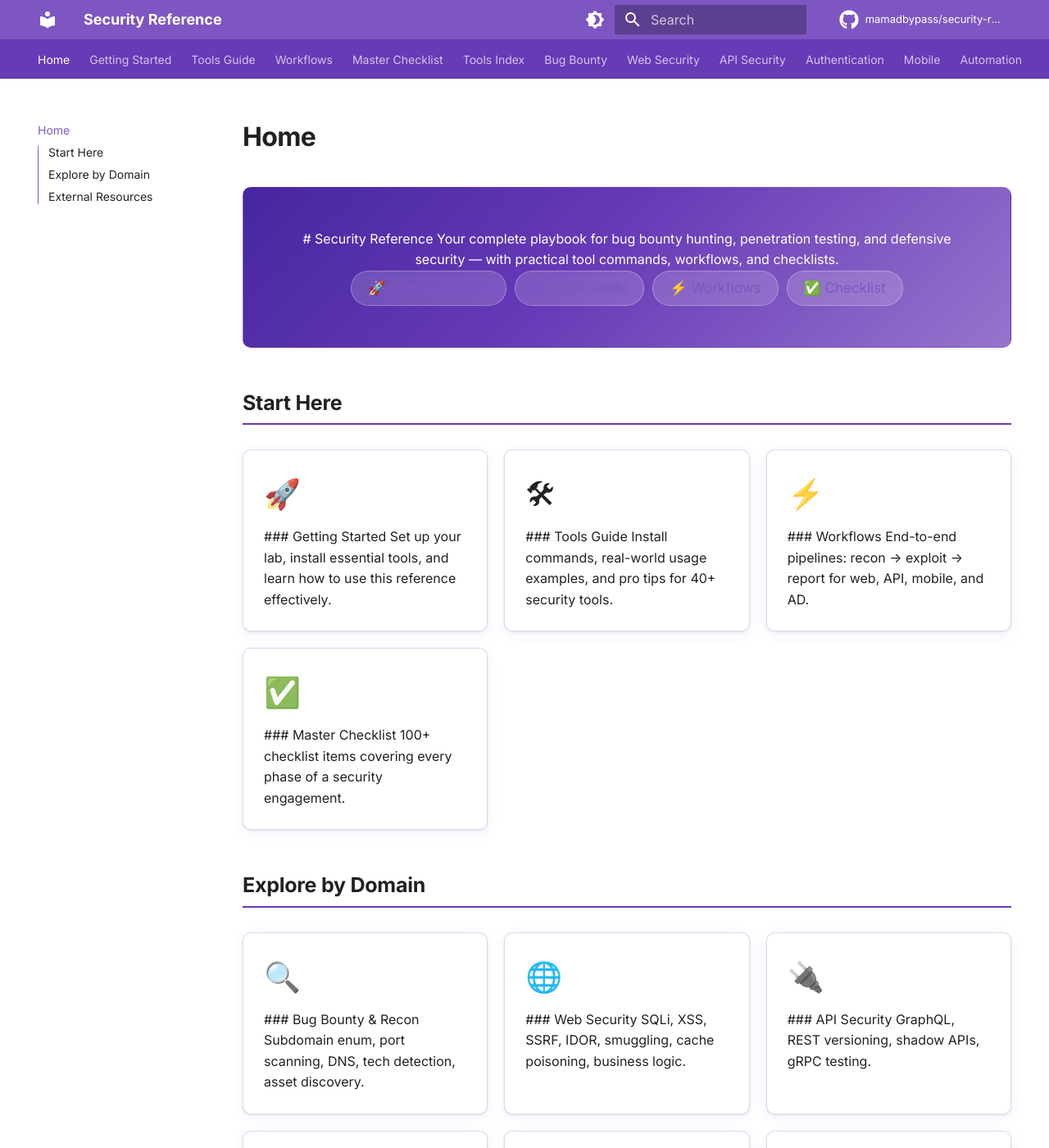
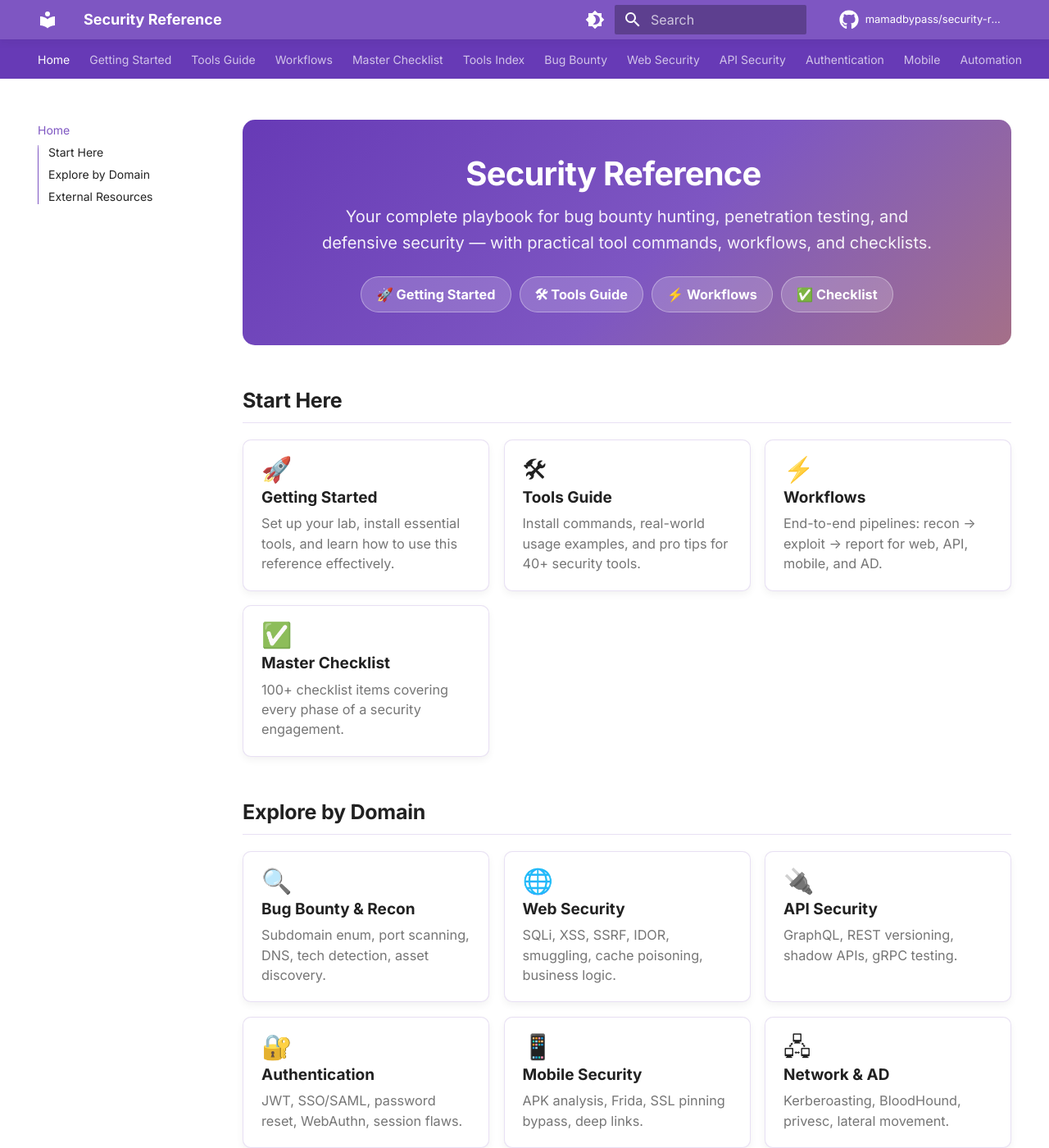
Before and after one commit to mamadbypass/security-reference, an MkDocs documentation site: the page built from docs/index.md, in a window 1280 px wide and 1400 px high. Shown: the whole window at 82% size. Built offline with MkDocs 1.6.1 and Material for MkDocs 9.7.7, drawn with Linux system fonts in a browser that asks for light colours; comment, search, counter and statistics services are not loaded; some of the changed text lies outside the part shown.

Commit message:
Fix UI rendering and sync colors/sizes across light and dark mode
Root cause: md_in_html was missing, so markdown inside HTML blocks rendered
as raw text (# headings, **bold**, card titles). Add md_in_html extension.

- Rewrite homepage and Getting Started cards as semantic HTML spans
- Rebuild CSS on Material theme variables (no conflicting custom colors)
- Unify heading colors, card sizing, tables, diagrams, and hero badges
- Improve Mermaid theme sync on palette toggle
- Hide duplicate Home title on index page

```diff
--- a/docs/index.md
+++ b/docs/index.md
@@ -15,96 +20,84 @@ Your complete playbook for bug bounty hunting, penetration testing, and defensiv
 
 ## Start Here
 
-<div class="sr-grid" markdown="1">
+<div class="sr-grid">
 
 <a class="sr-card" href="GETTING_STARTED/">
-<div class="sr-card-icon">🚀</div>
-
-### Getting Started
-Set up your lab, install essential tools, and learn how to use this reference effectively.
+<span class="sr-card-icon" aria-hidden="true">🚀</span>
+<span class="sr-card-title">Getting Started</span>
+<span class="sr-card-text">Set up your lab, install essential tools, and learn how to use this reference effectively.</span>
 </a>
 
 <a class="sr-card" href="TOOLS_GUIDE/">
-<div class="sr-card-icon">🛠</div>
-
-### Tools Guide
-Install commands, real-world usage examples, and pro tips for 40+ security tools.
+<span class="sr-card-icon" aria-hidden="true">🛠</span>
+<span class="sr-card-title">Tools Guide</span>
+<span class="sr-card-text">Install commands, real-world usage examples, and pro tips for 40+ security tools.</span>
 </a>
 
 <a class="sr-card" href="WORKFLOWS/">
-<div class="sr-card-icon">⚡</div>
-
-### Workflows
-End-to-end pipelines: recon → exploit → report for web, API, mobile, and AD.
+<span class="sr-card-icon" aria-hidden="true">⚡</span>
+<span class="sr-card-title">Workflows</span>
+<span class="sr-card-text">End-to-end pipelines: recon → exploit → report for web, API, mobile, and AD.</span>
 </a>
 
 <a class="sr-card" href="MASTER_CHECKLIST/">
-<div class="sr-card-icon">✅</div>
-
-### Master Checklist
-100+ checklist items covering every phase of a security engagement.
+<span class="sr-card-icon" aria-hidden="true">✅</span>
+<span class="sr-card-title">Master Checklist</span>
+<span class="sr-card-text">100+ checklist items covering every phase of a security engagement.</span>
 </a>
 
 </div>
 
 ## Explore by Domain
 
-<div class="sr-grid" markdown="1">
+<div class="sr-grid">
 
 <a class="sr-card" href="bug-bounty/recon/">
-<div class="sr-card-icon">🔍</div>
-
-### Bug Bounty & Recon
-Subdomain enum, port scanning, DNS, tech detection, asset discovery.
+<span class="sr-card-icon" aria-hidden="true">🔍</span>
+<span class="sr-card-title">Bug Bounty &amp; Recon</span>
+<span class="sr-card-text">Subdomain enum, port scanning, DNS, tech detection, asset discovery.</span>
 </a>
 
 <a class="sr-card" href="web/sqli/">
-<div class="sr-card-icon">🌐</div>
-
-### Web Security
-SQLi, XSS, SSRF, IDOR, smuggling, cache poisoning, business logic.
+<span class="sr-card-icon" aria-hidden="true">🌐</span>
+<span class="sr-card-title">Web Security</span>
+<span class="sr-card-text">SQLi, XSS, SSRF, IDOR, smuggling, cache poisoning, business logic.</span>
 </a>
 
 <a class="sr-card" href="api/graphql/">
-<div class="sr-card-icon">🔌</div>
-
-### API Security
-GraphQL, REST versioning, shadow APIs, gRPC testing.
+<span class="sr-card-icon" aria-hidden="true">🔌</span>
+<span class="sr-card-title">API Security</span>
+<span class="sr-card-text">GraphQL, REST versioning, shadow APIs, gRPC testing.</span>
 </a>
 
 <a class="sr-card" href="authentication/jwt/">
-<div class="sr-card-icon">🔐</div>
-
-### Authentication
-JWT, SSO/SAML, password reset, WebAuthn, session flaws.
+<span class="sr-card-icon" aria-hidden="true">🔐</span>
+<span class="sr-card-title">Authentication</span>
+<span class="sr-card-text">JWT, SSO/SAML, password reset, WebAuthn, session flaws.</span>
 </a>
 
 <a class="sr-card" href="mobile/apk-ipa-analysis/">
-<div class="sr-card-icon">📱</div>
-
-### Mobile Security
-APK analysis, Frida, SSL pinning bypass, deep links.
+<span class="sr-card-icon" aria-hidden="true">📱</span>
+<span class="sr-card-title">Mobile Security</span>
+<span class="sr-card-text">APK analysis, Frida, SSL pinning bypass, deep links.</span>
 </a>
 
 <a class="sr-card" href="network/active-directory/">
-<div class="sr-card-icon">🖧</div>
-
-### Network & AD
-Kerberoasting, BloodHound, privesc, lateral movement.
+<span class="sr-card-icon" aria-hidden="true">🖧</span>
+<span class="sr-card-title">Network &amp; AD</span>
+<span class="sr-card-text">Kerberoasting, BloodHound, privesc, lateral movement.</span>
 </a>
 
 <a class="sr-card" href="cloud/aws/">
-<div class="sr-card-icon">☁️</div>
-
-### Cloud Security
-AWS, Azure, GCP, Kubernetes misconfigurations.
+<span class="sr-card-icon" aria-hidden="true">☁️</span>
+<span class="sr-card-title">Cloud Security</span>
+<span class="sr-card-text">AWS, Azure, GCP, Kubernetes misconfigurations.</span>
 </a>
 
 <a class="sr-card" href="blue-team/detection-engineering/">
-<div class="sr-card-icon">🛡️</div>
-
-### Blue Team
-Detection engineering, SIEM, threat hunting, incident response.
+<span class="sr-card-icon" aria-hidden="true">🛡️</span>
+<span class="sr-card-title">Blue Team</span>
+<span class="sr-card-text">Detection engineering, SIEM, threat hunting, incident response.</span>
 </a>
 
 </div>
--- a/docs/javascripts/theme-sync.js
+++ b/docs/javascripts/theme-sync.js
@@ -1,13 +1,22 @@
-/* Re-render Mermaid diagrams when the user toggles light/dark mode. */
+/* Keep Mermaid diagrams in sync with Material light/dark palette. */
 (function () {
-  function currentScheme() {
-    return document.body.getAttribute("data-md-color-scheme") || "default";
+  function scheme() {
+    return document.body.getAttribute("data-md-color-scheme") === "slate" ? "dark" : "default";
+  }
+
+  function mermaidTheme() {
+    return scheme() === "dark" ? "dark" : "default";
   }
 
   function rerenderMermaid() {
     if (typeof mermaid === "undefined" || !mermaid.run) {
       return;
     }
+    mermaid.initialize({
+      startOnLoad: false,
+      theme: mermaidTheme(),
+      securityLevel: "loose",
+    });
     var nodes = document.querySelectorAll(".mermaid");
     if (!nodes.length) {
       return;
@@ -24,18 +33,20 @@
     mermaid.run({ nodes: nodes });
   }
 
-  var lastScheme = currentScheme();
+  var last = scheme();
   var observer = new MutationObserver(function () {
-    var scheme = currentScheme();
-    if (scheme === lastScheme) {
+    var current = scheme();
+    if (current === last) {
       return;
     }
-    lastScheme = scheme;
-    window.setTimeout(rerenderMermaid, 120);
+    last = current;
+    window.setTimeout(rerenderMermaid, 150);
   });
 
-  observer.observe(document.body, {
-    attributes: true,
-    attributeFilter: ["data-md-color-scheme"],
+  document.addEventListener("DOMContentLoaded", function () {
+    observer.observe(document.body, {
+      attributes: true,
+      attributeFilter: ["data-md-color-scheme"],
+    });
   });
 })();
--- a/docs/stylesheets/extra.css
+++ b/docs/stylesheets/extra.css
@@ -1,93 +1,63 @@
-/* Security Reference — dual-theme design tokens aligned with Material */
+/* Security Reference — synced with Material light/dark palettes */
 
 :root,
 [data-md-color-scheme="default"] {
-  --sr-brand: #673ab7;
-  --sr-brand-light: #9575cd;
-  --sr-brand-dark: #512da8;
-  --sr-accent: #ffb300;
-
-  --sr-surface: rgba(103, 58, 183, 0.06);
-  --sr-surface-strong: rgba(103, 58, 183, 0.11);
-  --sr-border: rgba(103, 58, 183, 0.2);
-  --sr-border-hover: rgba(103, 58, 183, 0.5);
-
-  --sr-heading: #4527a0;
-  --sr-heading-sub: #5e35b1;
-  --sr-text-muted: rgba(0, 0, 0, 0.62);
-  --sr-text-on-brand: #ffffff;
-
-  --sr-card-bg: var(--md-default-bg-color);
-  --sr-card-shadow: 0 1px 3px rgba(0, 0, 0, 0.08), 0 4px 16px rgba(103, 58, 183, 0.08);
-  --sr-card-shadow-hover: 0 4px 20px rgba(103, 58, 183, 0.18);
-
-  --sr-hero-gradient: linear-gradient(135deg, #4527a0 0%, #673ab7 45%, #9575cd 100%);
-  --sr-diagram-bg: #f3f0f9;
-  --sr-diagram-border: rgba(103, 58, 183, 0.22);
-  --sr-diagram-methodology-bg: linear-gradient(
-    135deg,
-    rgba(103, 58, 183, 0.09) 0%,
-    rgba(255, 179, 0, 0.08) 100%
-  );
-
-  --sr-table-header-bg: #673ab7;
-  --sr-table-header-fg: #ffffff;
-  --sr-table-row-alt: rgba(103, 58, 183, 0.05);
-  --sr-table-border: rgba(103, 58, 183, 0.14);
-
-  --sr-header-shadow: 0 1px 4px rgba(103, 58, 183, 0.12);
-  --sr-radius: 10px;
+  --sr-surface: var(--md-default-bg-color--light);
+  --sr-border: color-mix(in srgb, var(--md-primary-fg-color) 18%, transparent);
+  --sr-border-hover: color-mix(in srgb, var(--md-primary-fg-color) 42%, transparent);
+  --sr-muted: color-mix(in srgb, var(--md-default-fg-color) 62%, transparent);
+  --sr-radius: 0.5rem;
+  --sr-shadow: var(--md-shadow-z1);
+  --sr-shadow-hover: var(--md-shadow-z2);
 }
 
 [data-md-color-scheme="slate"] {
-  --sr-brand: #b39ddb;
-  --sr-brand-light: #d1c4e9;
-  --sr-brand-dark: #9575cd;
-  --sr-accent: #ffca28;
+  --sr-surface: var(--md-default-bg-color--light);
+  --sr-border: color-mix(in srgb, var(--md-primary-fg-color--light) 24%, transparent);
+  --sr-border-hover: color-mix(in srgb, var(--md-primary-fg-color--light) 50%, transparent);
+  --sr-muted: color-mix(in srgb, var(--md-default-fg-color) 68%, transparent);
+}
 
-  --sr-surface: rgba(179, 157, 219, 0.1);
-  --sr-surface-strong: rgba(179, 157, 219, 0.16);
-  --sr-border: rgba(179, 157, 219, 0.24);
-  --sr-border-hover: rgba(179, 157, 219, 0.55);
+/* ── Typography (inherit Material scale) ───────────────── */
+.md-typeset h1 {
+  font-weight: 700;
+  letter-spacing: -0.02em;
+  color: var(--md-default-fg-color);
+}
 
-  --sr-heading: #e1bee7;
-  --sr-heading-sub: #ce93d8;
-  --sr-text-muted: rgba(255, 255, 255, 0.68);
-  --sr-text-on-brand: #ffffff;
+.md-typeset h2 {
+  font-weight: 600;
+  color: var(--md-default-fg-color);
+  border-bottom: 1px solid var(--sr-border);
+  padding-bottom: 0.35em;
+  margin-top: 2em;
+}
 
-  --sr-card-bg: var(--md-default-bg-color--light);
-  --sr-card-shadow: 0 1px 4px rgba(0, 0, 0, 0.35), 0 4px 18px rgba(0, 0, 0, 0.25);
-  --sr-card-shadow-hover: 0 6px 24px rgba(0, 0, 0, 0.45);
+.md-typeset h3,
+.md-typeset h4 {
+  font-weight: 600;
+  color: var(--md-default-fg-color);
+}
 
-  --sr-hero-gradient: linear-gradient(135deg, #120a1f 0%, #311b92 40%, #512da8 100%);
-  --sr-diagram-bg: rgba(255, 255, 255, 0.04);
-  --sr-diagram-border: rgba(179, 157, 219, 0.3);
-  --sr-diagram-methodology-bg: linear-gradient(
-    135deg,
-    rgba(149, 117, 205, 0.14) 0%,
-    rgba(255, 202, 40, 0.09) 100%
-  );
-
-  --sr-table-header-bg: #4527a0;
-  --sr-table-header-fg: #f3e5f5;
-  --sr-table-row-alt: rgba(179, 157, 219, 0.07);
-  --sr-table-border: rgba(179, 157, 219, 0.18);
-
-  --sr-header-shadow: 0 1px 6px rgba(0, 0, 0, 0.45);
+.md-typeset h4 {
+  font-size: 0.8rem;
+  text-transform: uppercase;
+  letter-spacing: 0.05em;
+  opacity: 0.85;
 }
 
 /* ── Mermaid diagrams ─────────────────────────────────── */
 .sr-diagram {
-  background: var(--sr-diagram-bg);
-  border: 1px solid var(--sr-diagram-border);
+  background: var(--md-code-bg-color);
+  border: 1px solid var(--sr-border);
   border-radius: var(--sr-radius);
-  padding: 1.25rem 1rem;
-  margin: 1.5rem 0 2rem;
+  padding: 1rem;
+  margin: 1.25rem 0 1.75rem;
   overflow-x: auto;
 }
 
 .sr-diagram-methodology {
-  background: var(--sr-diagram-methodology-bg);
+  background: color-mix(in srgb, var(--md-accent-fg-color) 6%, var(--md-code-bg-color));
 }
 
 .sr-diagram .mermaid {
@@ -100,78 +70,34 @@
   height: auto;
 }
 
-/* ── Typography ─────────────────────────────────────────── */
-.md-typeset h1 {
-  font-weight: 700;
-  letter-spacing: -0.02em;
-  color: var(--md-default-fg-color);
-}
-
-.md-typeset h2 {
-  font-weight: 600;
-  color: var(--md-default-fg-color);
-  border-bottom: 2px solid var(--sr-brand);
-  padding-bottom: 0.3em;
-  margin-top: 2em;
-}
-
-.md-typeset h3 {
-  font-weight: 600;
-  margin-top: 1.5em;
-  color: var(--sr-heading-sub);
-}
-
-.md-typeset h4 {
-  font-weight: 600;
-  font-size: 0.95em;
-  text-transform: uppercase;
-  letter-spacing: 0.04em;
-  color: var(--sr-heading);
-  margin-top: 1.25em;
-}
-
-.md-typeset code {
-  border-radius: 4px;
-  font-size: 0.85em;
-  background-color: var(--md-code-bg-color);
-  color: var(--md-code-fg-color);
-}
-
-.md-typeset a {
-  color: var(--md-primary-fg-color);
-}
-
-[data-md-color-scheme="slate"] .md-typeset a {
-  color: var(--sr-brand-light);
-}
-
-[data-md-color-scheme="slate"] .md-typeset a:hover {
-  color: #e1bee7;
-}
-
 /* ── Hero (homepage) ────────────────────────────────────── */
 .sr-hero {
-  background: var(--sr-hero-gradient);
-  border: 1px solid var(--sr-border);
-  border-radius: var(--sr-radius);
-  padding: 2.5rem 2rem;
-  margin: 0 0 2rem;
-  color: var(--sr-text-on-brand);
+  background: linear-gradient(
+    135deg,
+    var(--md-primary-fg-color--dark) 0%,
+    var(--md-primary-fg-color) 55%,
+    color-mix(in srgb, var(--md-primary-fg-color) 70%, var(--md-accent-fg-color)) 100%
+  );
+  border-radius: calc(var(--sr-radius) * 1.5);
+  padding: 2rem 1.5rem;
+  margin: 0 0 1.75rem;
+  color: var(--md-primary-bg-color);
   text-align: center;
 }
 
 .sr-hero h1 {
-  color: var(--sr-text-on-brand) !important;
-  font-size: 2.2rem;
+  color: var(--md-primary-bg-color) !important;
+  font-size: clamp(1.6rem, 4vw, 2rem);
   margin: 0 0 0.5rem;
   border: none;
 }
 
 .sr-hero p {
-  color: rgba(255, 255, 255, 0.92);
-  font-size: 1.1rem;
-  margin: 0 auto 1.5rem;
-  max-width: 600px;
+  color: color-mix(in srgb, var(--md-primary-bg-color) 92%, transparent);
+  font-size: 1rem;
+  line-height: 1.6;
+  margin: 0 auto 1.25rem;
+  max-width: 38rem;
 }
 
 .sr-hero-badges {
@@ -182,115 +108,115 @@
 }
 
 .sr-badge {
-  background: rgba(255, 255, 255, 0.16);
-  border: 1px solid rgba(255, 255, 255, 0.28);
+  display: inline-flex;
+  align-items: center;
+  gap: 0.25rem;
+  background: color-mix(in srgb, var(--md-primary-bg-color) 18%, transparent);
+  border: 1px solid color-mix(in srgb, var(--md-primary-bg-color) 35%, transparent);
   border-radius: 999px;
-  padding: 0.35rem 1rem;
-  font-size: 0.85rem;
-  font-weight: 500;
-  color: var(--sr-text-on-brand);
-  text-decoration: none;
-  transition: background 0.2s, border-color 0.2s;
+  padding: 0.4rem 0.9rem;
+  font-size: 0.8125rem;
+  font-weight: 600;
+  color: var(--md-primary-bg-color) !important;
+  text-decoration: none !important;
+  transition: background 0.15s, border-color 0.15s;
 }
 
 .sr-badge:hover {
-  background: rgba(255, 255, 255, 0.28);
-  border-color: rgba(255, 255, 255, 0.45);
-  color: var(--sr-text-on-brand);
+  background: color-mix(in srgb, var(--md-primary-bg-color) 30%, transparent);
+  border-color: color-mix(in srgb, var(--md-primary-bg-color) 55%, transparent);
+  color: var(--md-primary-bg-color) !important;
 }
 
 /* ── Card grid ──────────────────────────────────────────── */
 .sr-grid {
   display: grid;
-  grid-template-columns: repeat(auto-fill, minmax(260px, 1fr));
-  gap: 1rem;
-  margin: 1.5rem 0;
+  grid-template-columns: repeat(auto-fill, minmax(15rem, 1fr));
+  gap: 0.875rem;
+  margin: 1rem 0 1.5rem;
 }
 
 .sr-card {
-  background: var(--sr-card-bg);
+  background: var(--sr-surface);
   border: 1px solid var(--sr-border);
   border-radius: var(--sr-radius);
-  padding: 1.25rem;
-  box-shadow: var(--sr-card-shadow);
-  transition: transform 0.2s, box-shadow 0.2s, border-color 0.2s;
+  padding: 1rem 1.1rem;
+  box-shadow: var(--sr-shadow);
+  transition: transform 0.15s, box-shadow 0.15s, border-color 0.15s;
   text-decoration: none !important;
   color: var(--md-default-fg-color) !important;
-  display: block;
+  display: flex;
+  flex-direction: column;
+  gap: 0.35rem;
+  min-height: 7rem;
 }
 
 .sr-card:hover {
-  transform: translateY(-3px);
-  box-shadow: var(--sr-card-shadow-hover);
+  transform: translateY(-2px);
+  box-shadow: var(--sr-shadow-hover);
   border-color: var(--sr-border-hover);
 }
 
 .sr-card-icon {
-  font-size: 1.8rem;
-  margin-bottom: 0.5rem;
+  font-size: 1.5rem;
+  line-height: 1;
 }
 
-.sr-card h3 {
-  margin: 0 0 0.4rem;
-  font-size: 1.05rem;
-  color: var(--sr-heading-sub);
-  border: none;
+.sr-card-title {
+  font-size: 0.95rem;
+  font-weight: 600;
+  line-height: 1.35;
+  color: var(--md-default-fg-color);
 }
 
-.sr-card p {
-  margin: 0;
-  font-size: 0.88rem;
-  color: var(--sr-text-muted);
+.sr-card-text {
+  font-size: 0.8125rem;
   line-height: 1.5;
+  color: var(--sr-muted);
 }
 
 /* ── Tool blocks ────────────────────────────────────────── */
 .tool-block {
-  border-left: 4px solid var(--sr-brand);
+  border-left: 3px solid var(--md-primary-fg-color);
   background: var(--sr-surface);
   border-radius: 0 var(--sr-radius) var(--sr-radius) 0;
-  padding: 1rem 1.25rem;
-  margin: 1.5rem 0;
+  padding: 0.875rem 1rem;
+  margin: 1rem 0 1.25rem;
 }
 
-.tool-block h3 {
+.tool-block h3,
+.tool-block h4 {
   margin-top: 0;
-  border: none;
-  color: var(--sr-heading-sub);
 }
 
 .tool-meta {
   display: flex;
   flex-wrap: wrap;
-  gap: 0.5rem;
-  margin-bottom: 0.75rem;
+  gap: 0.4rem;
+  margin-bottom: 0.65rem;
 }
 
 .tool-tag {
-  background: var(--sr-brand-dark);
-  color: var(--sr-text-on-brand);
-  font-size: 0.75rem;
-  padding: 0.15rem 0.6rem;
+  background: var(--md-primary-fg-color);
+  color: var(--md-primary-bg-color);
+  font-size: 0.6875rem;
+  padding: 0.15rem 0.55rem;
   border-radius: 999px;
-  font-weight: 500;
-}
-
-[data-md-color-scheme="slate"] .tool-tag {
-  background: #4527a0;
-  color: #f3e5f5;
+  font-weight: 600;
+  letter-spacing: 0.02em;
 }
 
 /* ── Workflow steps ─────────────────────────────────────── */
+.workflow-container {
+  counter-reset: workflow;
+}
+
 .workflow-step {
   counter-increment: workflow;
   position: relative;
-  padding-left: 3rem;
-  margin: 1.5rem 0;
-  min-height: 2.5rem;
-}
-
-.workflow-container {
-  counter-reset: workflow;
+  padding-left: 2.75rem;
+  margin: 1.25rem 0;
+  min-height: 2.25rem;
 }
 
 .workflow-step::before {
@@ -298,98 +224,71 @@
   position: absolute;
   left: 0;
   top: 0;
-  width: 2rem;
-  height: 2rem;
-  background: var(--sr-brand-dark);
-  color: var(--sr-text-on-brand);
+  width: 1.75rem;
+  height: 1.75rem;
+  background: var(--md-primary-fg-color);
+  color: var(--md-primary-bg-color);
   border-radius: 50%;
   display: flex;
   align-items: center;
   justify-content: center;
   font-weight: 700;
-  font-size: 0.9rem;
-}
-
-[data-md-color-scheme="slate"] .workflow-step::before {
-  background: #4527a0;
+  font-size: 0.8125rem;
 }
 
 /* ── Code blocks ────────────────────────────────────────── */
 .md-typeset pre > code {
-  border-radius: 8px;
+  border-radius: var(--sr-radius);
 }
 
 .md-typeset .highlight pre,
 .md-typeset pre {
-  border-radius: 8px;
-  border: 1px solid var(--sr-border);
+  border-radius: var(--sr-radius);
 }
 
 /* ── Tables ─────────────────────────────────────────────── */
 .md-typeset table:not([class]) {
   border-radius: var(--sr-radius);
   overflow: hidden;
-  box-shadow: var(--sr-card-shadow);
-  border: 1px solid var(--sr-table-border);
+  border: 1px solid var(--sr-border);
+  font-size: 0.85rem;
 }
 
 .md-typeset table:not([class]) th {
-  background: var(--sr-table-header-bg);
-  color: var(--sr-table-header-fg);
+  background: var(--md-primary-fg-color);
+  color: var(--md-primary-bg-color);
+  font-weight: 600;
 }
 
 .md-typeset table:not([class]) tr:nth-child(even) {
-  background: var(--sr-table-row-alt);
+  background: color-mix(in srgb, var(--md-primary-fg-color) 4%, transparent);
 }
 
 .md-typeset table:not([class]) td,
 .md-typeset table:not([class]) th {
-  border-color: var(--sr-table-border);
+  border-color: var(--sr-border);
 }
 
-/* ── Admonitions (Pro Tips, etc.) ───────────────────────── */
+/* ── Admonitions ───────────────────────────────────────── */
 .md-typeset .admonition {
   border-radius: var(--sr-radius);
-  box-shadow: var(--sr-card-shadow);
-  border-width: 0;
-  border-left-width: 4px;
+  font-size: 0.9rem;
 }
 
-[data-md-color-scheme="slate"] .md-typeset .admonition {
-  background-color: var(--md-code-bg-color);
-}
-
-[data-md-color-scheme="slate"] .md-typeset .admonition.tip {
-  border-left-color: #66bb6a;
-}
-
-[data-md-color-scheme="slate"] .md-typeset .admonition.warning {
-  border-left-color: #ffa726;
-}
-
-[data-md-color-scheme="slate"] .md-typeset .admonition.info {
-  border-left-color: #42a5f5;
-}
-
-/* ── Navigation polish ──────────────────────────────────── */
+/* ── Navigation ─────────────────────────────────────────── */
 .md-header {
-  box-shadow: var(--sr-header-shadow);
+  box-shadow: var(--md-shadow-z1);
 }
 
 .md-tabs {
   background-color: var(--md-primary-fg-color--dark);
 }
 
-/* ── Search bar ─────────────────────────────────────────── */
 .md-search__input {
   border-radius: 999px;
 }
 
 /* ── Task lists ─────────────────────────────────────────── */
 .md-typeset .task-list-indicator::before {
-  background-color: var(--sr-brand);
+  background-color: var(--md-primary-fg-color);
 }
-
-[data-md-color-scheme="slate"] .md-typeset .task-list-indicator::before {
-  background-color: var(--sr-brand-light);
-}
--- a/mkdocs.yml
+++ b/mkdocs.yml
@@ -49,6 +49,7 @@ plugins:
       lang: en
 
 markdown_extensions:
+  - md_in_html
   - admonition
   - pymdownx.details
   - pymdownx.superfences:
```
Also changed, not shown: other parts of docs/index.md (+5 -0 lines), docs/GETTING_STARTED.md (+10 -13 lines).
